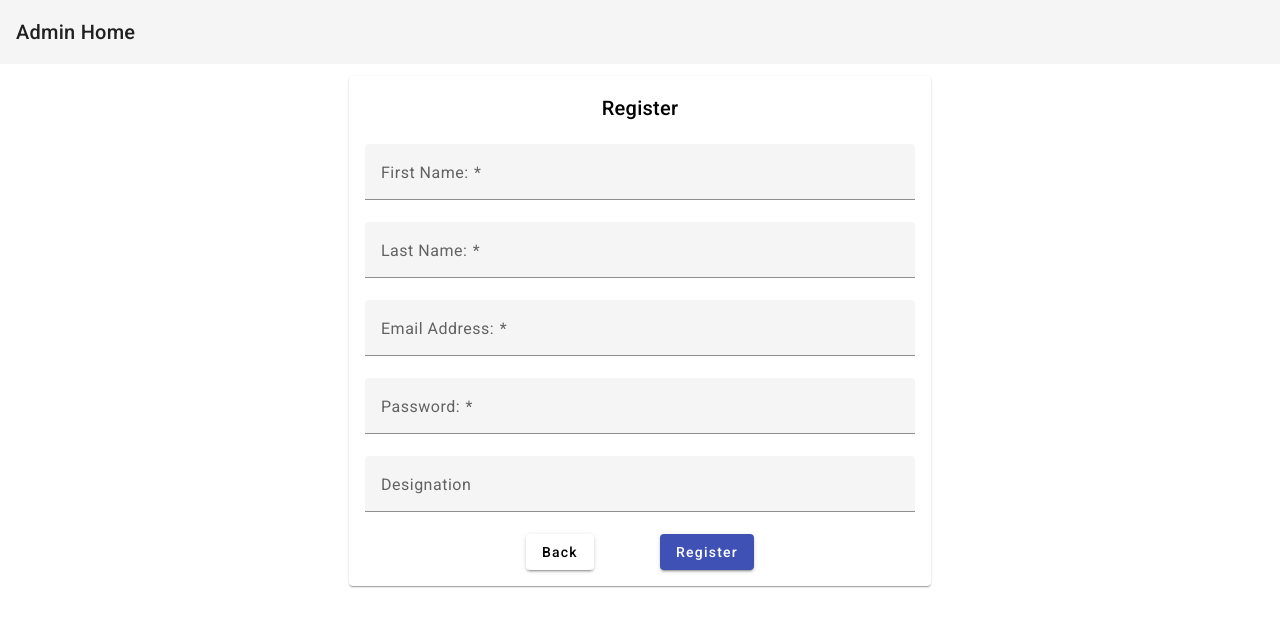
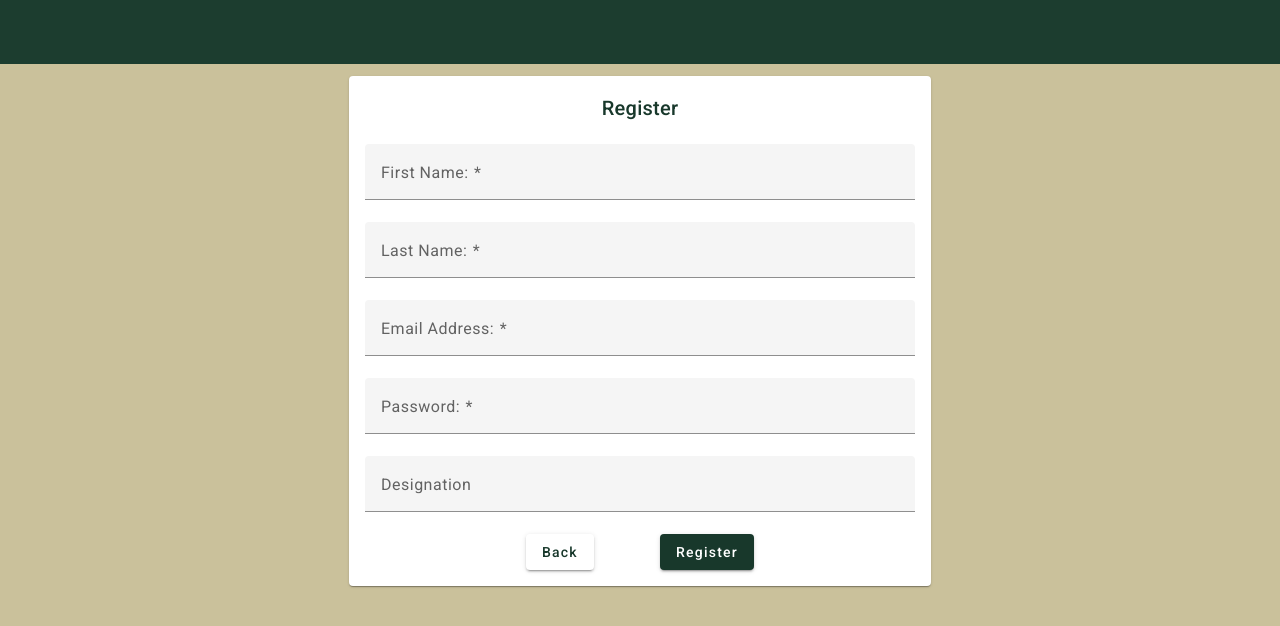
Before and after one commit to SachiniGinige/angular-user-management-app, an Angular app in the folder UserManagementApp/: page /register in a window 1280 px wide. Shown: the top 626 px of the page. Built offline with nearby package versions, Linux system fonts and the light colour scheme.

Commit message:
Update project files
Changes to style, removing of unnecessary code

```diff
--- a/UserManagementApp/src/app/app.component.css
+++ b/UserManagementApp/src/app/app.component.css
@@ -2,4 +2,10 @@
     margin:5%, 2%;
     display:flex;
     justify-content: center;
+    /* background-color: rgb(22, 22, 50); */
 }
+.toolbar{
+    color:rgb(178, 199, 189);
+    /* background-color: rgb(14, 31, 24); */
+    background-color: rgb(28, 61, 47);
+}
--- a/UserManagementApp/src/app/app.component.html
+++ b/UserManagementApp/src/app/app.component.html
@@ -1,7 +1,9 @@
 <!-- Toolbar -->
 <p>
-    <mat-toolbar>
-        <span>Admin Home</span>
+    <mat-toolbar class="toolbar">
+        <span>
+            <a mat-icon color="basic" fontIcon="home" id="home-icon"></a>
+        </span>
     </mat-toolbar>
 </p>
 <div class="page-content">
--- a/UserManagementApp/src/app/user-register/user-register.component.css
+++ b/UserManagementApp/src/app/user-register/user-register.component.css
@@ -20,3 +20,6 @@
 .btn{
     margin: 0% 6%;
 }
+#btn-highlight{
+    background-color:  rgb(24, 56, 43);
+}
--- a/UserManagementApp/src/app/user-register/user-register.component.html
+++ b/UserManagementApp/src/app/user-register/user-register.component.html
@@ -33,7 +33,7 @@
 
                 <br>
                 <a routerLink="../" mat-raised-button color="basic" class="btn">Back</a>
-                <button mat-raised-button color="primary" type="submit" class="btn">Register</button>
+                <button mat-raised-button color="primary" type="submit" class="btn" id="btn-highlight">Register</button>
 
             </form>
         </mat-card-content>
--- a/UserManagementApp/src/app/user-register/user-register.component.ts
+++ b/UserManagementApp/src/app/user-register/user-register.component.ts
@@ -1,5 +1,5 @@
 import { Component } from '@angular/core';
-import { FormBuilder, FormGroup, Validators } from '@angular/forms';
+import { FormBuilder, Validators } from '@angular/forms';
 import { ToastrService } from 'ngx-toastr';
 import { UserService } from '../services/user.service';
 import { Router } from '@angular/router';
--- a/UserManagementApp/src/app/user-update/user-update.component.css
+++ b/UserManagementApp/src/app/user-update/user-update.component.css
@@ -20,3 +20,6 @@
 .btn{
     margin: 0% 6%;
 }
+#btn-highlight{
+    background-color:  rgb(24, 56, 43);
+}
--- a/UserManagementApp/src/app/user-update/user-update.component.html
+++ b/UserManagementApp/src/app/user-update/user-update.component.html
@@ -28,7 +28,7 @@
 
                 <br>
                 <a routerLink="../../" mat-raised-button color="basic" class="btn">Back</a>
-                <button mat-raised-button color="primary" (click)="UpdateUser()" class="btn">Update</button>
+                <button mat-raised-button color="primary" (click)="UpdateUser()" class="btn" id="btn-highlight">Update</button>
             </form>
         </mat-card-content>
     </mat-card>
--- a/UserManagementApp/src/app/users-list/users-list.component.css
+++ b/UserManagementApp/src/app/users-list/users-list.component.css
@@ -0,0 +1,16 @@
+.btn{
+    margin: 0% 6%;
+    background-color:  rgb(24, 56, 43);
+    /* color: white; */
+}
+#table-icon-edit{
+    /* color: rgb(77, 146, 117); */
+    color: rgb(24, 56, 43);
+}
+#table-icon-del{
+    color: rgb(83, 35, 47);
+}
+.table{
+    color: rgb(24, 56, 43);
+    background-color: rgba(255, 255, 255, 0.858);
+}
--- a/UserManagementApp/src/app/users-list/users-list.component.html
+++ b/UserManagementApp/src/app/users-list/users-list.component.html
@@ -1,6 +1,6 @@
-<h2> User Details</h2>
+<h1> User Details</h1>
 <div class="mat-elevation-z8">
-    <table mat-table matSort [dataSource]="dataSource">
+    <table mat-table matSort class="table" [dataSource]="dataSource" >
 
         <!-- ID Column -->
         <ng-container matColumnDef="id">
@@ -38,8 +38,10 @@
         <ng-container matColumnDef="actions">
             <th mat-header-cell *matHeaderCellDef> Actions</th>
             <td mat-cell *matCellDef="let user">
-                <a (click)="NavigateToUpdate(user.id)" mat-raised-button color="primary">Update</a>
-                <button (click)="DeleteUser(user.id)" mat-raised-button color="primary">Delete</button>
+                <mat-icon (click)="NavigateToUpdate(user.id)" aria-hidden="false" fontIcon="edit" id="table-icon-edit"></mat-icon> |
+                <mat-icon (click)="DeleteUser(user.id)" aria-hidden="false" fontIcon="delete" id="table-icon-del"></mat-icon>
+                <!-- <a (click)="NavigateToUpdate(user.id)" mat-raised-button color="primary"class="btn">Update</a>
+                <button (click)="DeleteUser(user.id)" mat-raised-button color="primary" class="btn">Delete</button> -->
             </td>
         </ng-container>
 
@@ -52,3 +54,6 @@
         aria-label="Select page of periodic users">
     </mat-paginator>
 </div>
+
+<br><br>
+<a href="./register" mat-raised-button color="primary" class="btn">Create User</a>
--- a/UserManagementApp/src/app/users-list/users-list.component.ts
+++ b/UserManagementApp/src/app/users-list/users-list.component.ts
@@ -1,4 +1,4 @@
-import { AfterViewInit, Component, ViewChild } from '@angular/core';
+import { Component, ViewChild } from '@angular/core';
 import { UserService } from '../services/user.service';
 // import { Router } from '@angular/router';
 import { MatTableDataSource } from '@angular/material/table';
--- a/UserManagementApp/src/material.module.ts
+++ b/UserManagementApp/src/material.module.ts
@@ -3,10 +3,7 @@ import { MatToolbarModule } from '@angular/material/toolbar';
 import { MatButtonModule } from '@angular/material/button';
 import { MatInputModule } from '@angular/material/input';
 import { MatFormFieldModule } from '@angular/material/form-field';
-// import { MatSelectModule } from '@angular/material/select';
 import { MatCardModule } from '@angular/material/card';
-// import { MatCheckboxModule } from '@angular/material/checkbox';
-// import { MatRadioModule } from '@angular/material/radio';
 import { MatPaginatorModule } from '@angular/material/paginator';
 import { MatTableModule } from '@angular/material/table';
 import { MatSortModule } from '@angular/material/sort';
@@ -19,10 +16,7 @@ import { MatIconModule } from '@angular/material/icon';
     MatButtonModule,
     MatInputModule,
     MatFormFieldModule,
-    // MatSelectModule,
     MatCardModule,
-    // MatCheckboxModule,
-    // MatRadioModule,
     MatPaginatorModule,
     MatTableModule,
     MatSortModule,
--- a/UserManagementApp/src/styles.css
+++ b/UserManagementApp/src/styles.css
@@ -1,4 +1,4 @@
 /* You can add global styles to this file, and also import other style files */
 
-html, body { height: 100%; }
-body { margin: 0; font-family: Roboto, "Helvetica Neue", sans-serif; }
+html, body { height: 100%; background-color: rgb(202, 193, 155);}
+body { margin: 0; font-family: Roboto, "Helvetica Neue", sans-serif; color: rgb(24, 56, 43); text-align: center;}
```
